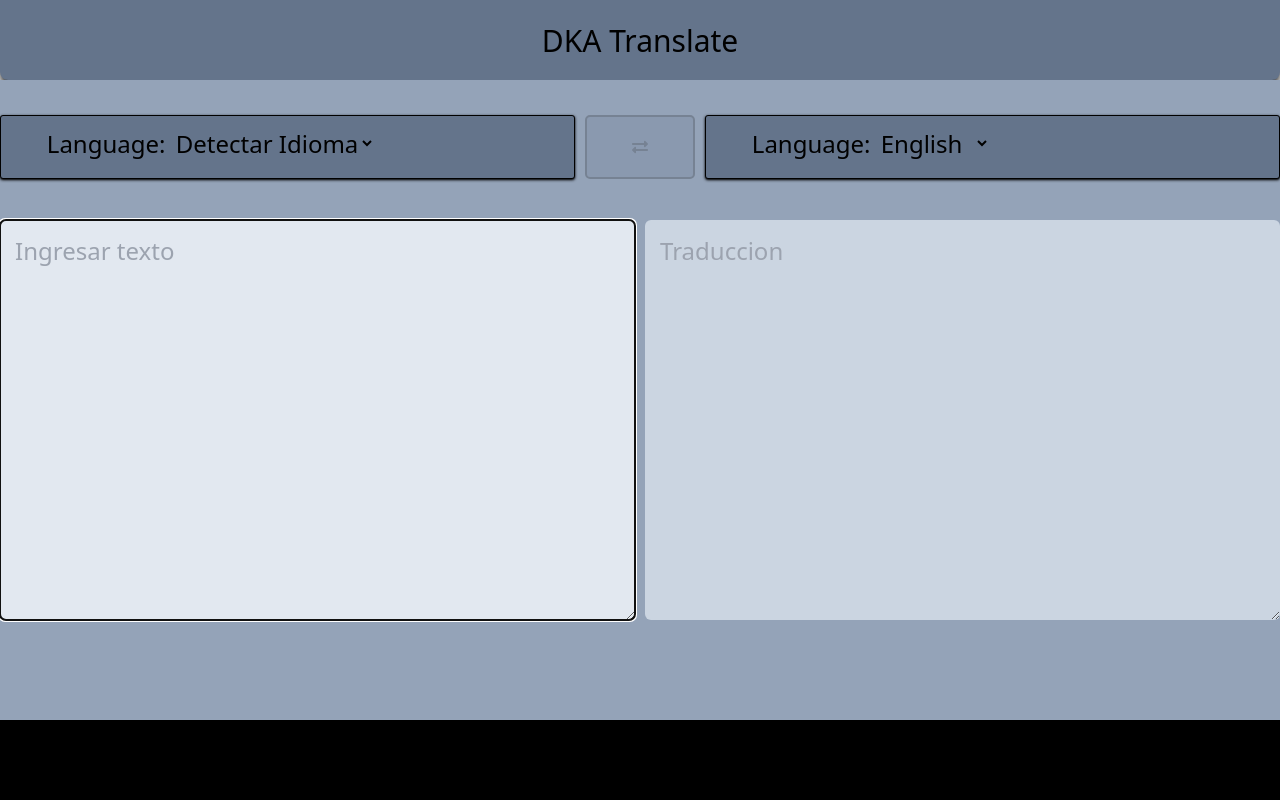
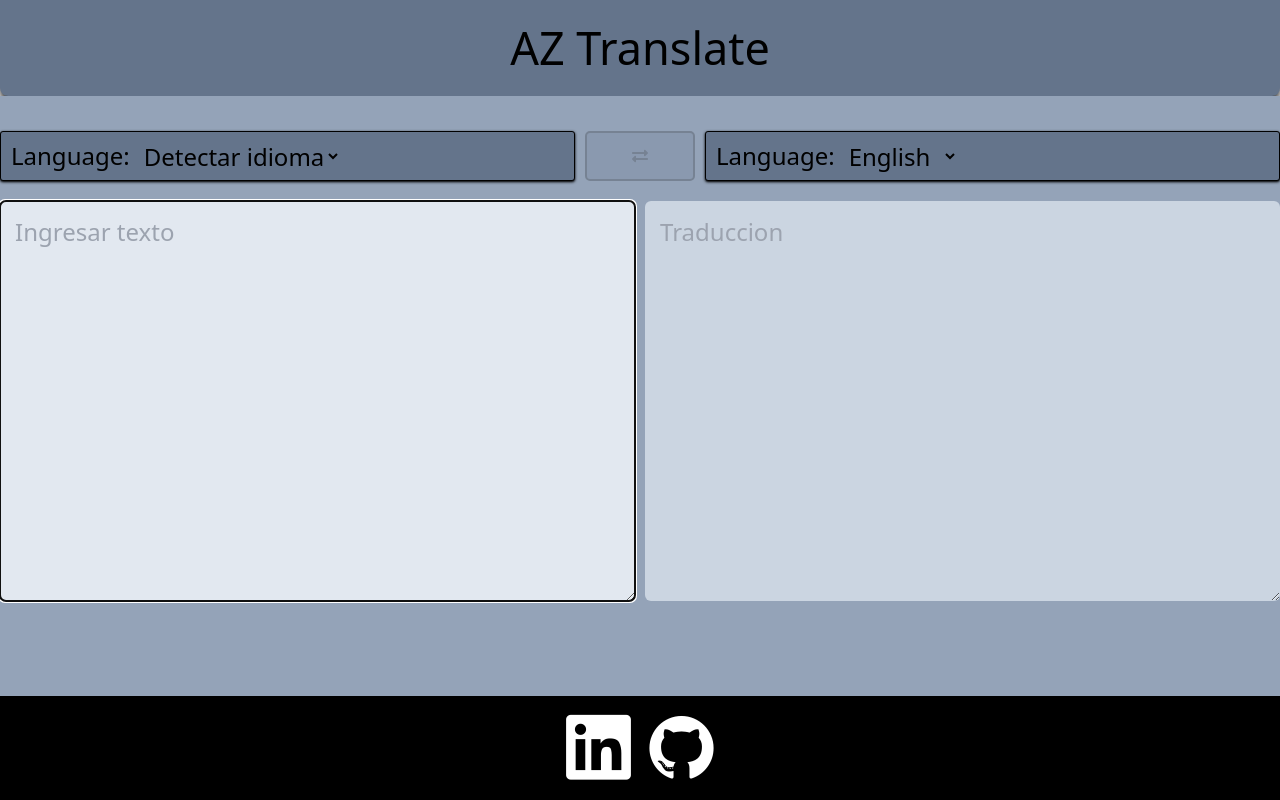
Before and after one commit to AEZamoraSanchez/Translate, a React (Vite) app: page / in a window 1280 px wide. Built offline with nearby package versions, Linux system fonts and the light colour scheme.

Commit message:
to production 1.0

```diff
--- a/index.html
+++ b/index.html
@@ -2,9 +2,10 @@
 <html lang="en">
   <head>
     <meta charset="UTF-8" />
+    <link rel="stylesheet" type='text/css' href="https://cdn.jsdelivr.net/gh/devicons/devicon@latest/devicon.min.css" />
     <link rel="icon" type="image/svg+xml" href="/vite.svg" />
     <meta name="viewport" content="width=device-width, initial-scale=1.0" />
-    <title>Vite + React + TS</title>
+    <title>AZ Translate</title>
   </head>
   <body>
 
--- a/src/App.tsx
+++ b/src/App.tsx
@@ -1,47 +1,60 @@
 import { useLanguagesStore } from './zustand/store/languagesStore'
-import { SwitchLanguagesIcon } from './helpers/Icons.jsx'
+import { SwitchLanguagesIcon } from './helpers/Icons.tsx'
 import LanguageSelector from './components/LanguageSelector.tsx'
 import { useEffect } from 'react'
+import { useDebounce } from './constants.ts'
 function App () {
-  const { fromLanguage, toLanguage, interchangeLanguages, setFromLanguage, setToLanguage, setFromText, fromText, useTranslateText, result } = useLanguagesStore()
-  const body = {
-    text: fromText,
-    fromLanguage,
-    toLanguage
-  }
+  const { fromLanguage, toLanguage, interchangeLanguages, setFromLanguage, setToLanguage, setFromText, fromText, useTranslateText, result, languageIsTheSame } = useLanguagesStore()
+  const debounceFromText = useDebounce(fromText)
+
   useEffect(() => {
-    if (fromText !== '') {
+    const newFromLanguage = fromLanguage === "auto" ? null : fromLanguage
+    const body = {
+      text: fromText,
+      fromLanguage: newFromLanguage,
+      toLanguage
+    }
+    if (debounceFromText !== '') {
       const handleUseTranslateText = async () => {
+        if (fromLanguage === toLanguage) {
+          languageIsTheSame()
+          return
+        }
         await useTranslateText(body)
+        // console.log(body)
       }
       handleUseTranslateText()
     }
-  }, [fromText, fromLanguage, toLanguage])
+  }, [debounceFromText, fromLanguage, toLanguage])
 
-  const handleTranslate = async () => {
-    // const traduccion = await useTranslateText(body)
-    console.log(body, result)
-  }
+
   return (
     <>
     <header className='header-main'>
-      <h1 className='h1-header'> DKA Translate</h1> {/* Título del proyecto de traducción */}
+      <h1 className='h1-header'> AZ Translate</h1> {/* Título del proyecto de traducción */}
       {/* <button onClick={handleTranslate}> traducir </button> */}
     </header>
       <main className='main-app-content'>
           <section className='section1-article'>
-            <h2 className='mx-[8%]'>Language: <LanguageSelector onChange={setFromLanguage} type='from' value={fromLanguage}/></h2>
+            <h2 className='w-fit h-fit'>Language:</h2> <LanguageSelector onChange={setFromLanguage} type='from' value={fromLanguage}/>
           </section>
             <textarea onChange={(e) => setFromText(e.target.value)} autoFocus name="" id="" rows={10} placeholder='Ingresar texto' className=' bg-slate-200 p-[15px] md:col-start-1 md:col-end-3 rounded-md text-2xl'></textarea>
-          <button className='button-section2' disabled={fromLanguage === 'auto'} onClick={interchangeLanguages}>
+          <button className='button-section2' disabled={ fromLanguage === "auto"} onClick={interchangeLanguages}>
             <SwitchLanguagesIcon/>
           </button>
           <section className='section1-article md:col-start-4 md:row-start-1'>
-            <h2 className='h2-section3'>Language: <LanguageSelector onChange={setToLanguage} type='to' value={toLanguage}/></h2>
+            <h2 className='w-fit h-fit'>Language:</h2> <LanguageSelector onChange={setToLanguage} type='to' value={toLanguage}/>
           </section>
           <textarea name="" id="" cols={30} rows={10} placeholder='Traduccion' readOnly className=' bg-slate-300 p-[15px] md:col-start-3 md:col-end-[-1] rounded-md text-2xl' value={result}></textarea>
       </main>
-      <footer className=' bg-black inset-x-0 bottom-[-20px] m-0 h-[10vh]'>Nada</footer>
+      <footer className='flex gap-[15px] items-center justify-items-center justify-center bg-black inset-x-0 bottom-[-20px] m-0 h-[13vh]'>
+        <a href="https://www.linkedin.com/in/angel-eduardo-zamora-sanchez-64b84226b/" target="_blank" title="Ir a LinkedIn" className='aFromFooter'>
+          <i className="devicon-linkedin-plain iFromFooter"></i>
+        </a>
+        <a href="https://github.com/AEZamoraSanchez" target="_blank" title="Ir a github" className='aFromFooter'>
+          <i className="devicon-github-original iFromFooter"></i>
+        </a>
+      </footer>
     </>
 
   )
--- a/src/components/LanguageSelector.tsx
+++ b/src/components/LanguageSelector.tsx
@@ -9,11 +9,11 @@ const LanguageSelector: FC<SelectProps> = ({ onChange, type, value }) => {
   return (
         <select onChange={ handleSelectLanguage } className='bg-transparent cursor-pointer hover:bg-slate-600' value={value}>
           {
-            type === 'from' && <option className='bg-slate-400 cursor-pointer hover:bg-slate-600' value="auto">Detectar Idioma </option>
+            type === 'from' && <option className='bg-slate-400 cursor-pointer hover:bg-slate-600' value="auto">Detectar idioma </option>
           }
             {
                 Object.entries(allLanguages).map(([key, literal]) => (
-                    <option className='bg-slate-400 cursor-pointer hover:bg-slate-600' key={key} value={key}>{literal}</option>
+                    <option className='bg-slate-400 cursor-pointer hover:bg-slate-600' key={literal} value={literal}>{key}</option>
                 ))
             }
         </select>
--- a/src/constants.ts
+++ b/src/constants.ts
@@ -1,7 +1,35 @@
+import { useState, useEffect } from "react"
+
 export const allLanguages = {
-  en: 'English',
-  es: 'Spanish',
-  de: 'Deutsch'
+  English: 'en-US',
+  Spanish: 'es',
+  Deutsch: 'de'
 }
 
-export const autoLanguage = 'auto'
+export const allLanguagesToSend = {
+  English: 'en',
+  Spanish: 'es',
+  Deutsch: 'de'
+}
+// export const allLanguagesToType = {
+//   en: 'English',
+//   es: 'Spanish',
+//   de: 'Deutsch'
+// }
+
+export const autoLanguage = "auto"
+
+export const useDebounce = <T> (value: T, delay = 500) => {
+  const [ debounceValue, setDebounceValue ] = useState(value)
+
+  useEffect(() => {
+    const timer = setTimeout(() => {
+      setDebounceValue(value)
+    }, delay)
+
+    return () => { clearTimeout(timer) }
+  }, [value, delay])
+
+  return debounceValue
+
+}
--- a/src/index.css
+++ b/src/index.css
@@ -29,22 +29,26 @@ body {
 
 @layer components {
   .header-main {
-    @apply flex justify-center items-center w-[100%] h-[10vh] rounded-b-lg p-[10px] shadow-lg shadow-current bg-slate-600 hover:bg-slate-500;
+    @apply flex justify-center items-center w-[100%] h-[12vh] rounded-b-lg p-[10px] shadow-lg shadow-current bg-slate-600 hover:bg-slate-500;
   }
   .h1-header{
-    @apply text-[30px] h-fit;
+    @apply text-[30px] font-medium h-fit md:text-[45px];
   }
   .main-app-content{
-    @apply grid grid-cols-1 md:grid-cols-[1fr_50px_50px_1fr] md:grid-rows-[85px_50vh] bg-slate-400 w-full gap-[10px] md:gap-y-[20px] h-[80vh] py-[20px] md:py-[35px];
+    @apply grid grid-cols-1 md:grid-cols-[1fr_50px_50px_1fr] md:grid-rows-[50px_50vh] bg-slate-400 w-full gap-[10px] md:gap-y-[20px] h-[75vh] py-[20px] md:py-[35px];
   }
   .section1-article{
-    @apply bg-slate-500 shadow shadow-current py-[10px] border-[1px] border-black rounded-[3px] text-xl md:text-2xl md:max-h-[8vh];
+    @apply flex gap-[10px] content-center items-center bg-slate-500 shadow shadow-current p-[10px] border-[1px] border-black rounded-[3px] text-xl md:text-2xl md:max-h-[8vh];
   }
   .button-section2{
     @apply grid justify-center content-center cursor-pointer active:bg-slate-600 w-[60%] h-[100%] rounded-[5px] border-2 border-black	bg-slate-500 disabled:opacity-20 md:w-[100%] md:col-start-2 md:col-end-4 md:row-start-1 md:max-h-[8vh];
   }
-  .h2-section3{
-    @apply mx-[8%];
+  .aFromFooter {
+    @apply hover:scale-[1.2] cursor-pointer no-underline duration-1000;
+  }
+
+  .iFromFooter {
+    @apply text-[8.5vh] text-white
   }
 
 }
--- a/src/types.d.ts
+++ b/src/types.d.ts
@@ -1,15 +1,15 @@
-import { type allLanguages, type autoLanguage } from './constants'
+import { type autoLanguage } from './constants'
 
-export type selectLanguage = keyof typeof allLanguages // el idioma elegido tendra que ser uno de estos idiomas idiomas
+export type selectLanguage = "en-US" | "es" | "de" // el idioma elegido tendra que ser uno de estos idiomas idiomas
 
 type autoSelectLanguage = typeof autoLanguage
+type allTypesLanguages = autoSelectLanguage | selectLanguage
 export interface PropsToTranslate {
   text: string
-  fromLanguage: allTypesLanguages
+  fromLanguage: allTypesLanguages | null
   toLanguage: selectLanguage
 }
 
-type allTypesLanguages = autoSelectLanguage | selectLanguage
 
 export interface LanguagesStore {
   fromLanguage: allTypesLanguages // idioma que queremos traducir
@@ -18,6 +18,7 @@ export interface LanguagesStore {
   result: string // texto de salida
   loading: boolean // pantalla de carga mientras se traduce
   interchangeLanguages: () => avoid // funcion para invertir los idiomas
+  languageIsTheSame: () => avoid // funcion para no gastar peticiones
   setFromLanguage: (newFromLanguage: allTypesLanguages) => avoid // funcion para elegir el lenguaje de entrada
   setToLanguage: (newToLanguage: selectLanguage) => avoid // funcion para elegir el lenguaje de salida
   setFromText: (textFrom: string) => avoid // funcion para establecer el textp a traducir
--- a/src/zustand/store/languagesStore.ts
+++ b/src/zustand/store/languagesStore.ts
@@ -2,20 +2,27 @@ import { create } from 'zustand'
 import type { LanguagesStore } from '../../types'
 
 export const useLanguagesStore = create <LanguagesStore>((set, get) => ({
-  fromLanguage: 'auto',
-  toLanguage: 'en',
+  fromLanguage: "auto",
+  toLanguage: 'en-US',
   fromText: '',
   result: '',
   loading: false,
   interchangeLanguages: () => {
     const fromLanguage = get().fromLanguage
-    if (fromLanguage !== 'auto') {
+    if (fromLanguage !== "auto") {
       set((state: LanguagesStore) => ({
         ...state,
         fromLanguage: state.toLanguage,
         toLanguage: state.fromLanguage
       }))
     }
+  },
+  languageIsTheSame: () => {
+    const fromText = get().fromText
+    set((state) => ({
+      ...state,
+      result: fromText
+    }))
   },
   setFromLanguage: (newFromLanguage) => {
     set((state) => ({
```
Also changed, not shown: src/helpers/Icons.tsx (renamed from src/helpers/Icons.jsx).
